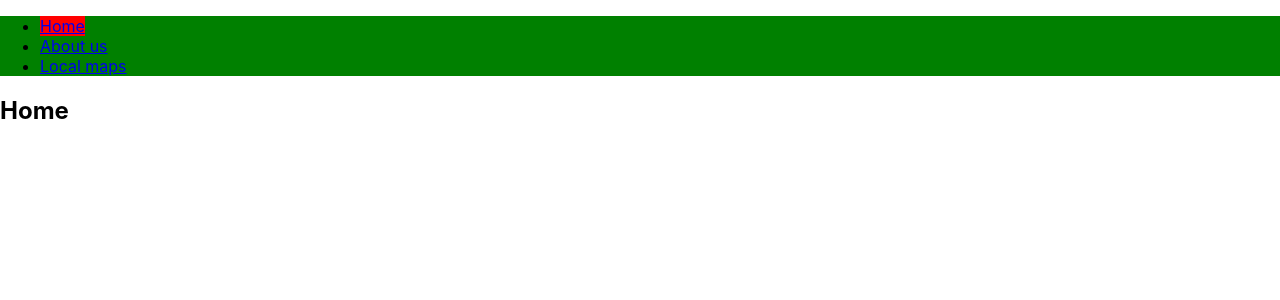
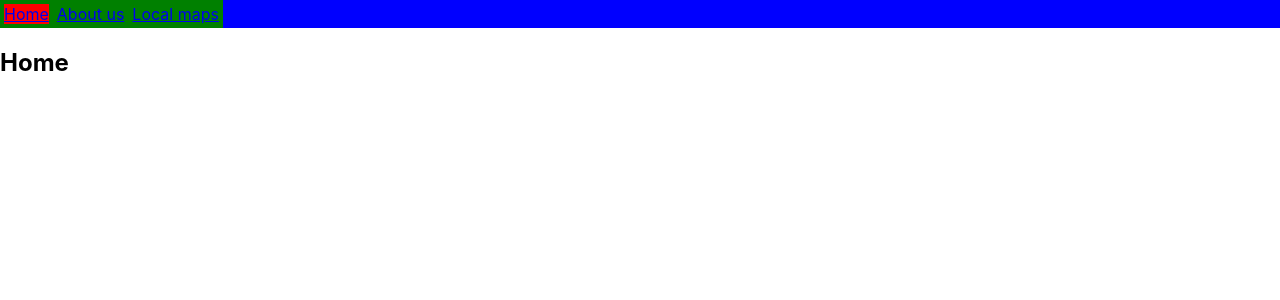
Before and after one commit to piotr-andrzej-bochenek/corona_local_tracker, a React (Create React App) app: page / in a window 1280 px wide. Shown: the top 300 px of the page. Built offline with nearby package versions, Linux system fonts and the light colour scheme.

Commit message:
01_Nav remove bullets, add horizontal  & color styling

```diff
--- a/src/App.css
+++ b/src/App.css
@@ -1,3 +1,15 @@
+.nav_bar {
+  list-style-type: none;
+  margin: 0;
+  padding: 0;
+  overflow: hidden;
+  background-color: blue;
+}
+.nav_links {
+  float: left;
+  padding: 4px;
+}
+
 .inactive_link {
   background-color: green;
 }
--- a/src/App.js
+++ b/src/App.js
@@ -10,19 +10,19 @@ export default function App() {
   return (
     <Router>
       <div>
-        <nav className='inactive_link'>
-          <ul>
-            <li>
+        <nav>
+          <ul className='nav_bar'>
+            <li className='nav_links inactive_link'>
               <NavLink exact to='/' activeClassName='active_link'>
                 Home
               </NavLink>
             </li>
-            <li>
+            <li className='nav_links inactive_link'>
               <NavLink exact to='/about' activeClassName='active_link'>
                 About us
               </NavLink>
             </li>
-            <li>
+            <li className='nav_links inactive_link'>
               <NavLink exact to='/maps' activeClassName='active_link'>
                 Local maps
               </NavLink>
```
